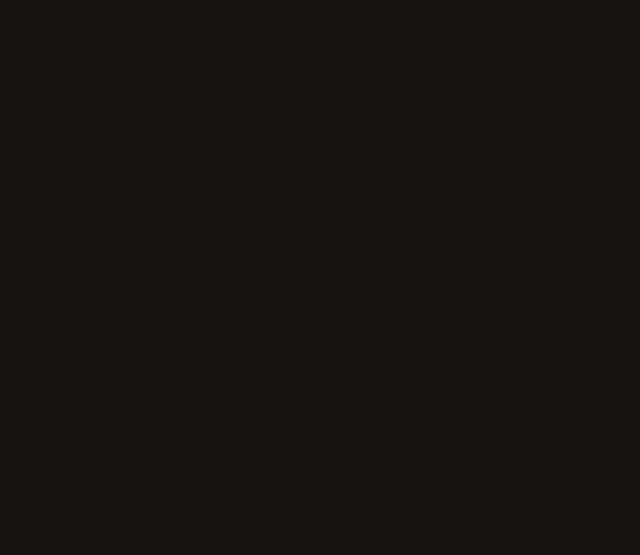
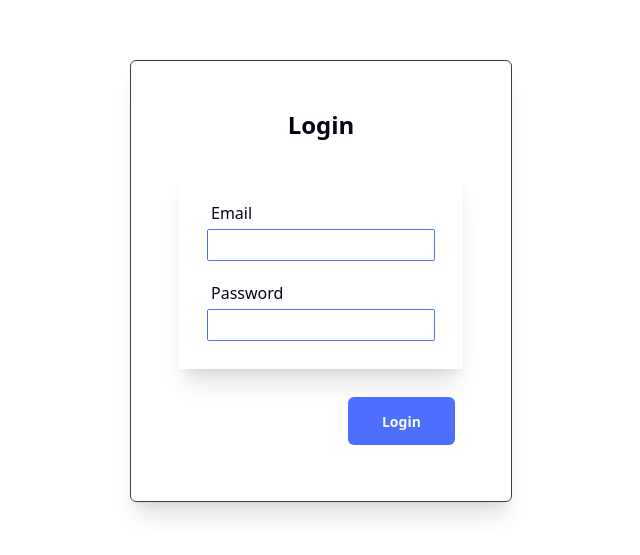
Before and after one commit to Lenz60/vue-basic, a Vue app: page /login in a window 1280 px wide. Before the commit this address had no page. Shown: the part 119-674 px from the top of the page, without its empty margins (319-959 px from the left). Built offline with nearby package versions, Linux system fonts and the light colour scheme; what datatables.net-vue3 would draw is missing.

Commit message:
fix(Routing): Login Route, Editing Name routing of main layout
Login now have its own Routing, \n Changing the MainLayout routing name

```diff
--- a/src/router/index.js
+++ b/src/router/index.js
@@ -10,12 +10,17 @@
 import LifeCycleHook from "../components/Tutorial/LifeCycleHook.vue";
 
 const routes = [
+  // {
+  //   path: "/",
+  //   name: "home",
+  //   component: Login,
+  //   props: true,
+  //   // props: (route) => ({ email: route.params.email }), // Enable props
+  // },
   {
     path: "/",
-    name: "home",
+    name: "Index",
     component: MainLayout,
-    props: true,
-    // props: (route) => ({ email: route.params.email }), // Enable props
     children: [
       {
         path: "/dashboard",
@@ -38,6 +43,11 @@
     path: "/hello",
     name: "hello",
     component: HelloWorld,
+  },
+  {
+    path: "/login",
+    name: "Login",
+    component: Login,
   },
   {
     path: "/lifecycle",
```
